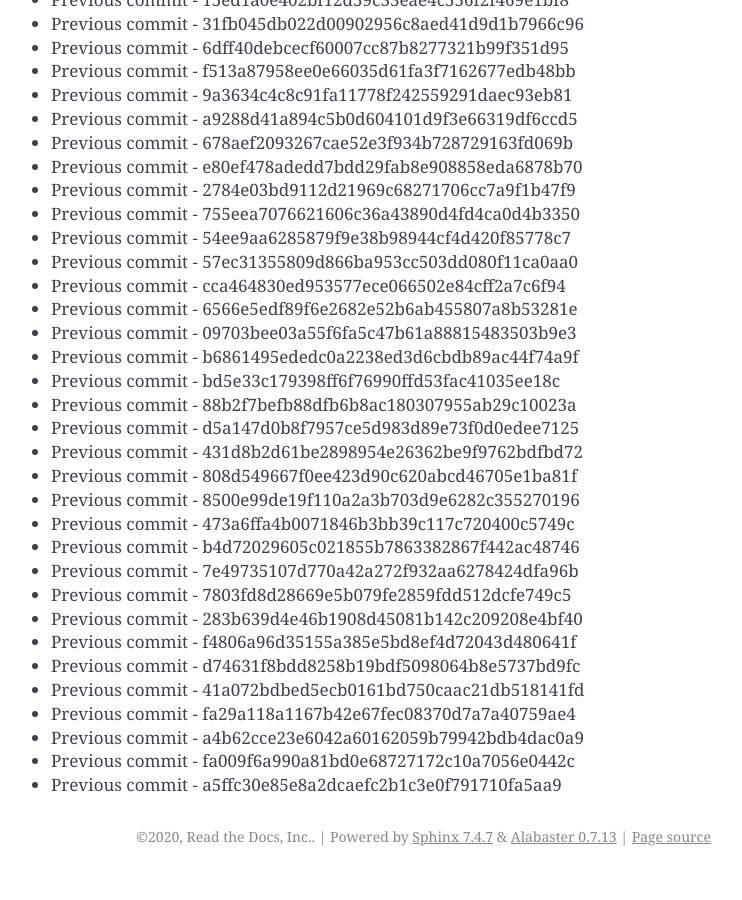
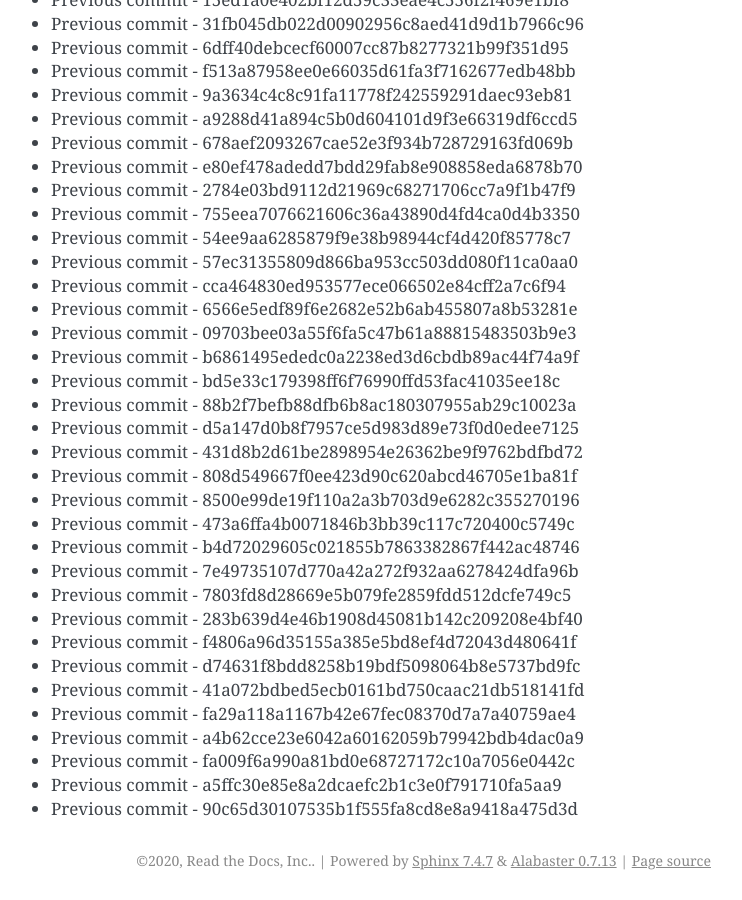
Before and after one commit to readthedocs/rtd-git-stresstest, a Sphinx documentation site: the page built from docs/updates.rst, in a window 1280 px wide and 900 px high, scrolled down 4939 px. Shown: the whole window, without its empty margins (399-1141 px from the left). Built offline with Sphinx 7.4.7, drawn with Linux system fonts in a browser that asks for light colours; before the commit the page ends 5815 px from its top, so only the background shows below that.

Commit message:
Generating commit from previous: 90c65d30107535b1f555fa8cd8e8a9418a475d3d

```diff
--- a/docs/updates.rst
+++ b/docs/updates.rst
@@ -239,3 +239,4 @@ It can be tested for any performance characteristics.
 * Previous commit - a4b62cce23e6042a60162059b79942bdb4dac0a9
 * Previous commit - fa009f6a990a81bd0e68727172c10a7056e0442c
 * Previous commit - a5ffc30e85e8a2dcaefc2b1c3e0f791710fa5aa9
+* Previous commit - 90c65d30107535b1f555fa8cd8e8a9418a475d3d
```
